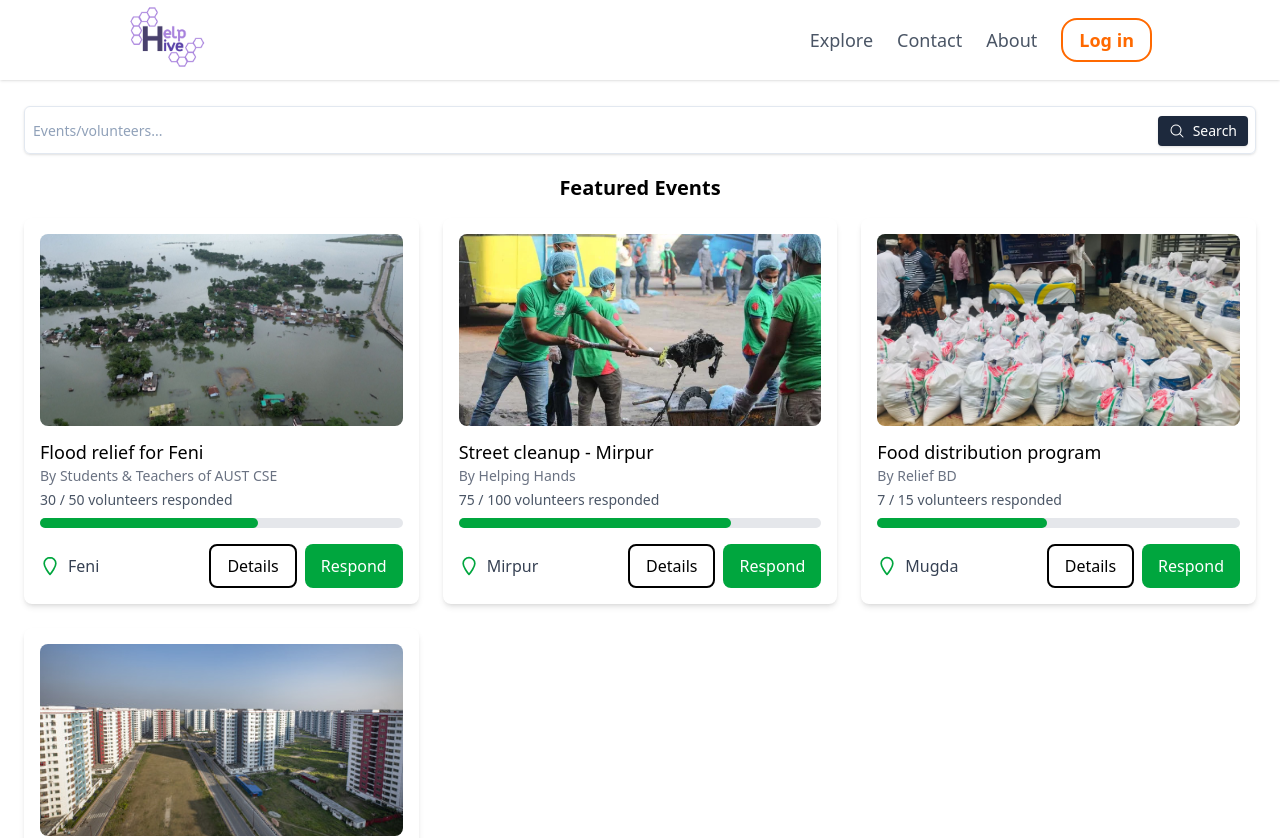
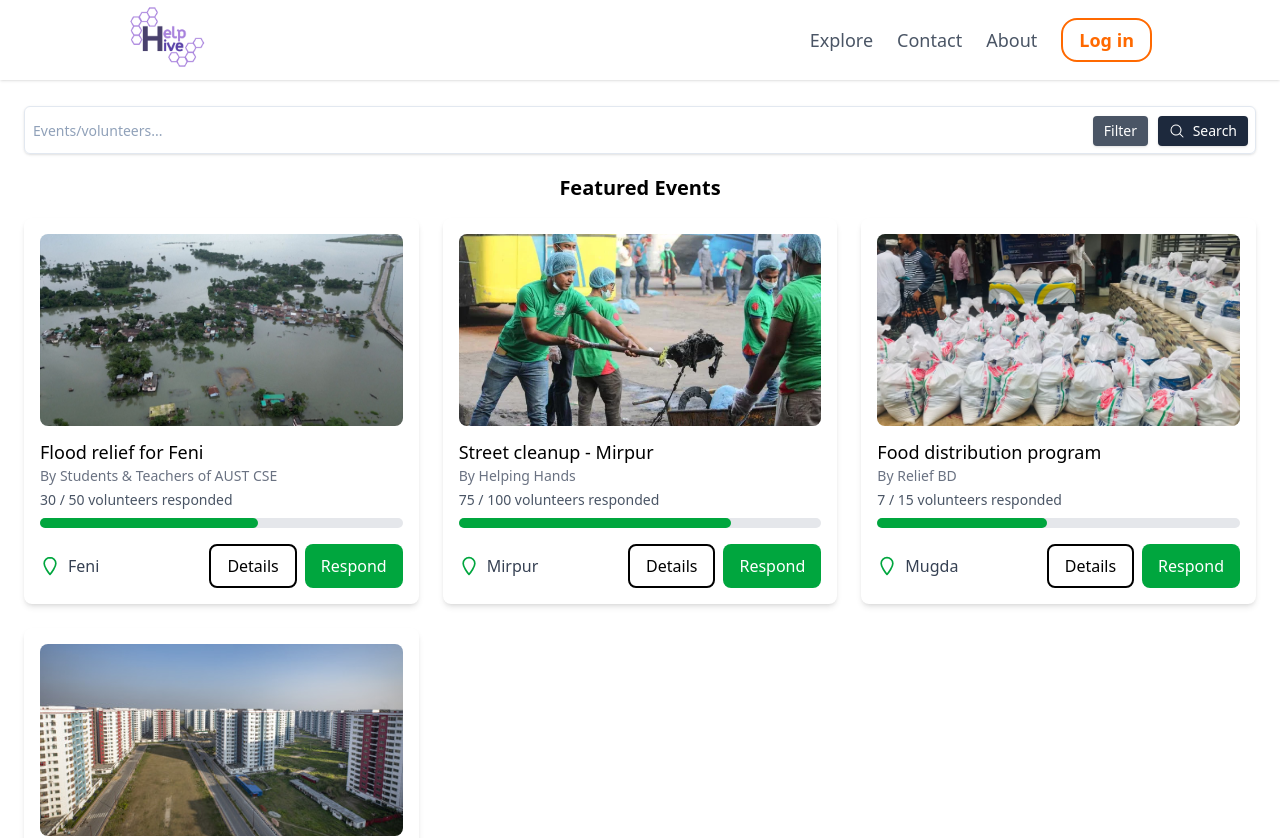
Before and after one commit to 3-knuckle-heads/HelpHive, a React (Vite) app in the folder FrontEnd/help-hive/: page /explore in a window 1280 px wide. Shown: the top 838 px of the page. Built offline with nearby package versions, Linux system fonts and the light colour scheme.

Commit message:
updated Search Bar

```diff
--- a/FrontEnd/help-hive/src/components/search_bar.jsx
+++ b/FrontEnd/help-hive/src/components/search_bar.jsx
@@ -9,7 +9,13 @@ const Search_bar = () => {
           placeholder="Events/volunteers..."
         />
         <button
-          className="absolute top-2.5 right-2 flex items-center rounded bg-slate-800 py-1 px-2.5 border border-transparent text-center text-sm text-white transition-all shadow-sm hover:shadow focus:bg-slate-700 focus:shadow-none active:bg-slate-700 hover:bg-slate-700 active:shadow-none disabled:pointer-events-none disabled:opacity-50 disabled:shadow-none"
+          className="absolute top-2.5 right-27 flex items-center rounded bg-gray-600 py-1 px-2.5 border border-transparent text-center text-sm text-white transition-all shadow-sm hover:shadow focus:bg-gray-800 focus:shadow-none active:bg-slate-700 hover:bg-slate-700 active:shadow-none disabled:pointer-events-none disabled:opacity-50 disabled:shadow-none"
+          type="button"
+        >
+          Filter
+        </button>
+        <button
+          className="absolute top-2.5 right-2 flex items-center rounded bg-slate-800 py-1 px-2.5 border border-transparent text-center text-sm text-white transition-all shadow-sm hover:shadow focus:bg-slate-600 focus:shadow-none active:bg-slate-700 hover:bg-slate-700 active:shadow-none disabled:pointer-events-none disabled:opacity-50 disabled:shadow-none"
           type="button"
         >
           <svg
```
